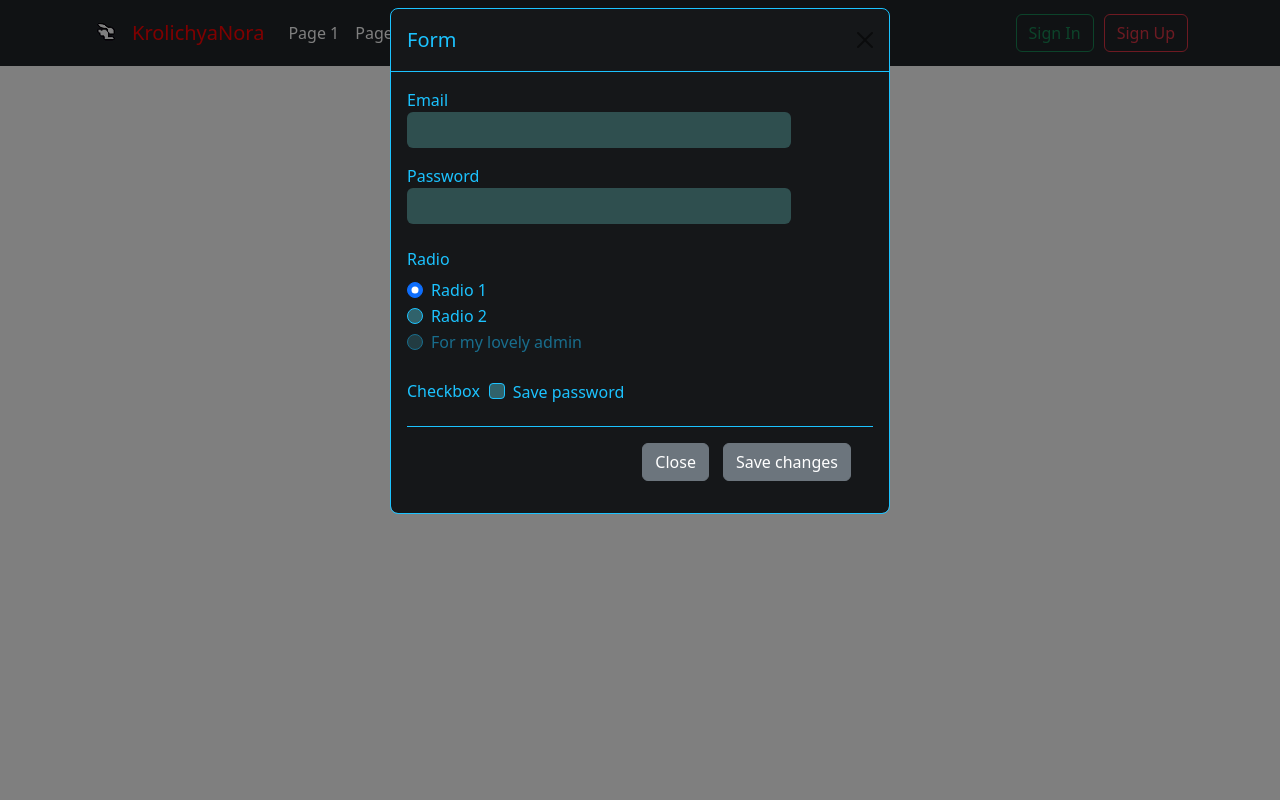
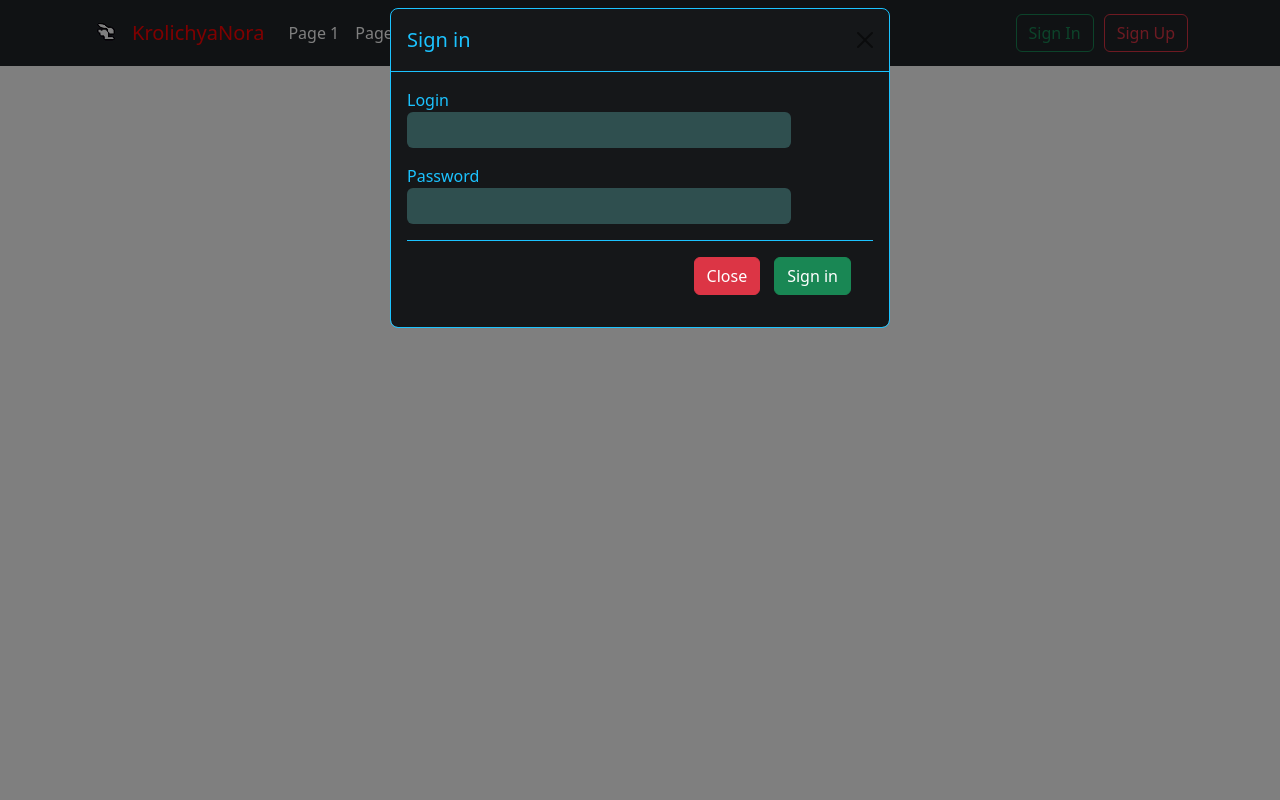
Before and after one commit to KrolichyaNora/ASite, a Django app: template restaurant/templates/index.html in a window 1280 px wide, after a click on "Sign In". Run offline with Django 3.2, Linux system fonts and the light colour scheme; the template is opened without the code that fills it, so the values that code supplies are empty.

Commit message:
Form cleanup

```diff
--- a/restaurant/static/func.js
+++ b/restaurant/static/func.js
@@ -14,6 +14,10 @@ const auth = (form) => {
 
 const reg = (form) => {
     let form_data = new FormData(form)
+    if (form_data.get('password') != form_data.get('password2')) {
+        alert("passwords doesn't match")
+        return
+    }
     fetch('/register',{
         method: 'POST',
         body: form_data,
--- a/restaurant/templates/index.html
+++ b/restaurant/templates/index.html
@@ -47,59 +47,31 @@
           </nav>
     </header>
     <!-- Sign In Modal-->
-    <div class="modal fade" id = "SignInModal" tabindex="-1" aria-labelledby="#SignInModalLabel" aria-hidden="true">
+    <div class="modal fade" id="SignInModal" tabindex="-1" aria-labelledby="#SignInModalLabel" aria-hidden="true">
         <div class="modal-dialog">
             <div class="modal-content">
                 <div class="modal-header">
-                    <h5 class="modal-title" id="SignInModalLabel">Form</h5>
-                    <button class="btn-close" data-bs-dismiss="modal" aria-label="close" ></button>
+                    <h5 class="modal-title" id="SignInModalLabel">Sign in</h5>
+                    <button class="btn-close" data-bs-dismiss="modal" aria-label="close"></button>
                 </div>
                 <div class="modal-body">
                     <form onsubmit="event.preventDefault(); auth(event.target);">
                         {% csrf_token %}
                         <div class="row mb-3">
-                                <label for="inputEmail" class="col-sm-2-form-label">Email</label>
+                            <label for="login" class="col-sm-2-form-label">Login</label>
                             <div class="col-sm-10">
                                 <input type="text" class="form-control" name="login" id="login">
                             </div>
                         </div>
                         <div class="row mb-3">
-                            <label for="inputPass" class="col-sm-2-form-label">Password</label>
+                            <label for="password" class="col-sm-2-form-label">Password</label>
                             <div class="col-sm-10">
                                 <input type="password" class="form-control" name="password" id="password">
                             </div>
                         </div>
-                        <fieldset>
-                            <div class="row mb-3">
-                                <legend class="col-form-label col-sm-2">Radio</legend>
-                                <div class="coll-sm-10">
-                                    <div class="form-check">
-                                        <input type="radio" class="form-check-input" name="radios" value="option1" id="radios1" checked>
-                                        <label for="" class="form-check-label ">Radio 1</label>
-                                    </div>
-                                    <div class="form-check">
-                                        <input type="radio" class="form-check-input" name="radios" value="option2" id="radios2" >
-                                        <label for="" class="form-check-label">Radio 2</label>
-                                    </div>
-                                    <div class="form-check disabled">
-                                        <input type="radio" class="form-check-input" name="radios" value="option1" id="radios3" disabled >
-                                        <label for="" class="form-check-label">For my lovely admin</label>
-                                    </div>
-                                </div>
-                            </div>
-                            <div class="row mb-3">
-                                <div class="col-form-label col-sm-2">Checkbox</div>
-                                <div class="col-sm-10">
-                                    <div class="form-check">
-                                        <input type="checkbox" id="gridCheck" class="form-check-input">
-                                        <label for="gridCheck" class="form-check-label mt-2">Save password</label>
-                                    </div>
-                                </div>
-                            </div>
-                        </fieldset>
                         <div class="modal-footer">
-                            <button type="button" class="btn btn-secondary" data-bs-dismiss="modal">Close</button>
-                            <button type="submit" class="btn btn-secondary">Save changes</button>
+                            <button class="btn btn-danger" data-bs-dismiss="modal">Close</button>
+                            <button type="submit" class="btn btn-success">Sign in</button>
                         </div>
                     </form>
                 </div>
@@ -107,65 +79,37 @@
         </div>
     </div>
      <!-- Sign Up Modal-->
-     <div class="modal fade" id = "SignUpModal" tabindex="-1" aria-labelledby="#SignUpModalLabel" aria-hidden="true">
+     <div class="modal fade" id="SignUpModal" tabindex="-1" aria-labelledby="#SignUpModalLabel" aria-hidden="true">
         <div class="modal-dialog">
             <div class="modal-content">
                 <div class="modal-header">
-                    <h5 class="modal-title" id="SignUpModalLabel">Form</h5>
-                    <button class="btn-close" data-bs-dismiss="modal" aria-label="close" ></button>
+                    <h5 class="modal-title" id="SignUpModalLabel">Sign up</h5>
+                    <button class="btn-close" data-bs-dismiss="modal" aria-label="close"></button>
                 </div>
                 <div class="modal-body">
                     <form onsubmit="event.preventDefault(); reg(event.target);">
                         {% csrf_token %}
                         <div class="row mb-3">
-                                <label for="inputEmail" class="col-sm-2-form-label">Email</label>
+                            <label for="login" class="col-sm-2-form-label">Login</label>
                             <div class="col-sm-10">
                                 <input type="text" class="form-control" name="login" id="login">
                             </div>
                         </div>
                         <div class="row mb-3">
-                            <label for="inputPass" class="col-sm-2-form-label">Password</label>
+                            <label for="password" class="col-sm-2-form-label">Password</label>
                             <div class="col-sm-10">
                                 <input type="password" class="form-control" name="password" id="password">
                             </div>
                         </div>
                         <div class="row mb-3">
-                            <label for="inputPassRepeat" class="col-sm-2-form-label">Repeat password</label>
+                            <label for="password2" class="col-sm-2-form-label">Repeat password</label>
                             <div class="col-sm-10">
-                                <input type="passwordRepeat" class="form-control" id="inputPassRepeat">
+                                <input type="password" class="form-control" name="password2" id="password2">
                             </div>
                         </div>
-                        <fieldset>
-                            <div class="row mb-3">
-                                <legend class="col-form-label col-sm-2">Radio</legend>
-                                <div class="coll-sm-10">
-                                    <div class="form-check">
-                                        <input type="radio" class="form-check-input" name="radios" value="option1" id="radios1" checked>
-                                        <label for="" class="form-check-label">Radio 1</label>
-                                    </div>
-                                    <div class="form-check">
-                                        <input type="radio" class="form-check-input" name="radios" value="option2" id="radios2" >
-                                        <label for="" class="form-check-label">Radio 2</label>
-                                    </div>
-                                    <div class="form-check disabled">
-                                        <input type="radio" class="form-check-input" name="radios" value="option1" id="radios3" disabled >
-                                        <label for="" class="form-check-label">For my lovely admin</label>
-                                    </div>
-                                </div>
-                            </div>
-                            <div class="row mb-3">
-                                <div class="col-form-label col-sm-2">Checkbox</div>
-                                <div class="col-sm-10">
-                                    <div class="form-check">
-                                        <input type="checkbox" id="gridCheck" class="form-check-input">
-                                        <label for="gridCheck" class="form-check-label mt-2">Save password</label>
-                                    </div>
-                                </div>
-                            </div>
-                        </fieldset>
                         <div class="modal-footer">
-                            <button class="btn btn-secondary" data-bs-dismiss="modal">Close</button>
-                            <button type="submit" class="btn btn-secondary">Save changes</button>
+                            <button class="btn btn-danger" data-bs-dismiss="modal">Close</button>
+                            <button type="submit" class="btn btn-success">Sign up</button>
                         </div>
                     </form>
                 </div>
```
Lines whose indentation alone changed are shown as unchanged.
